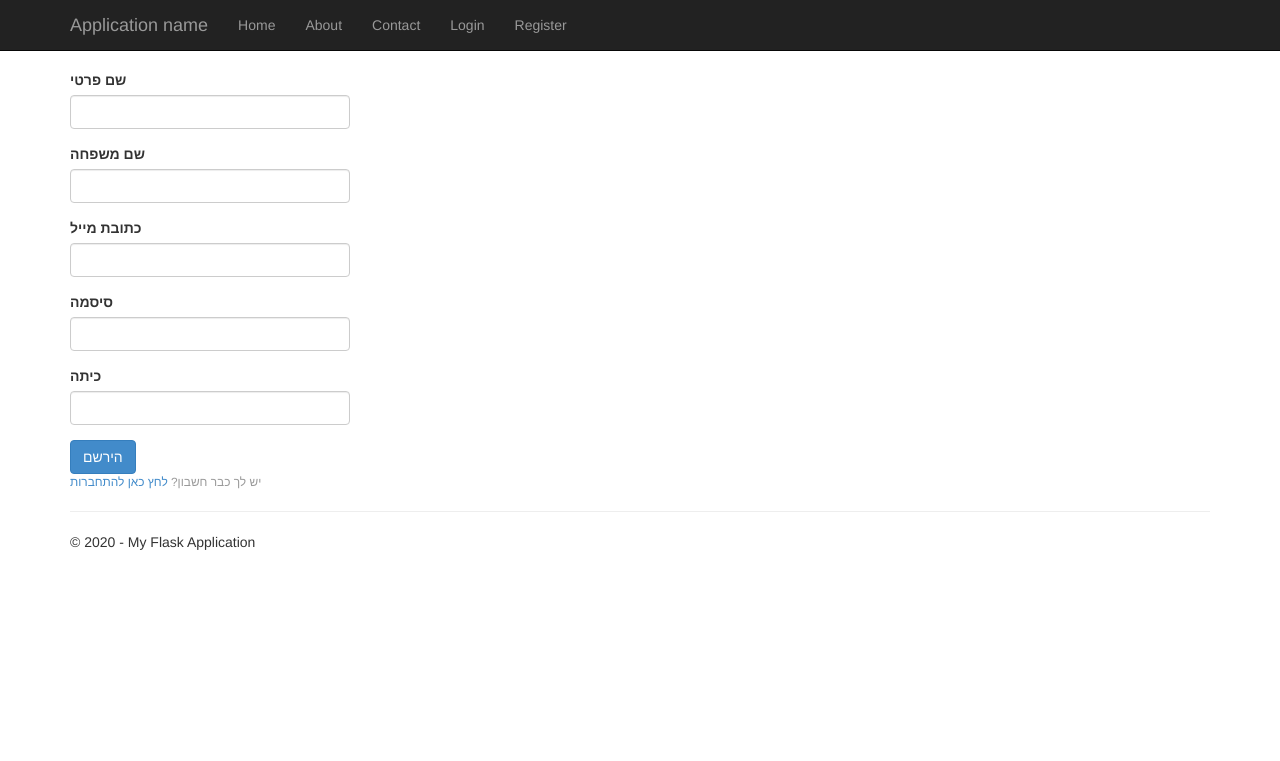
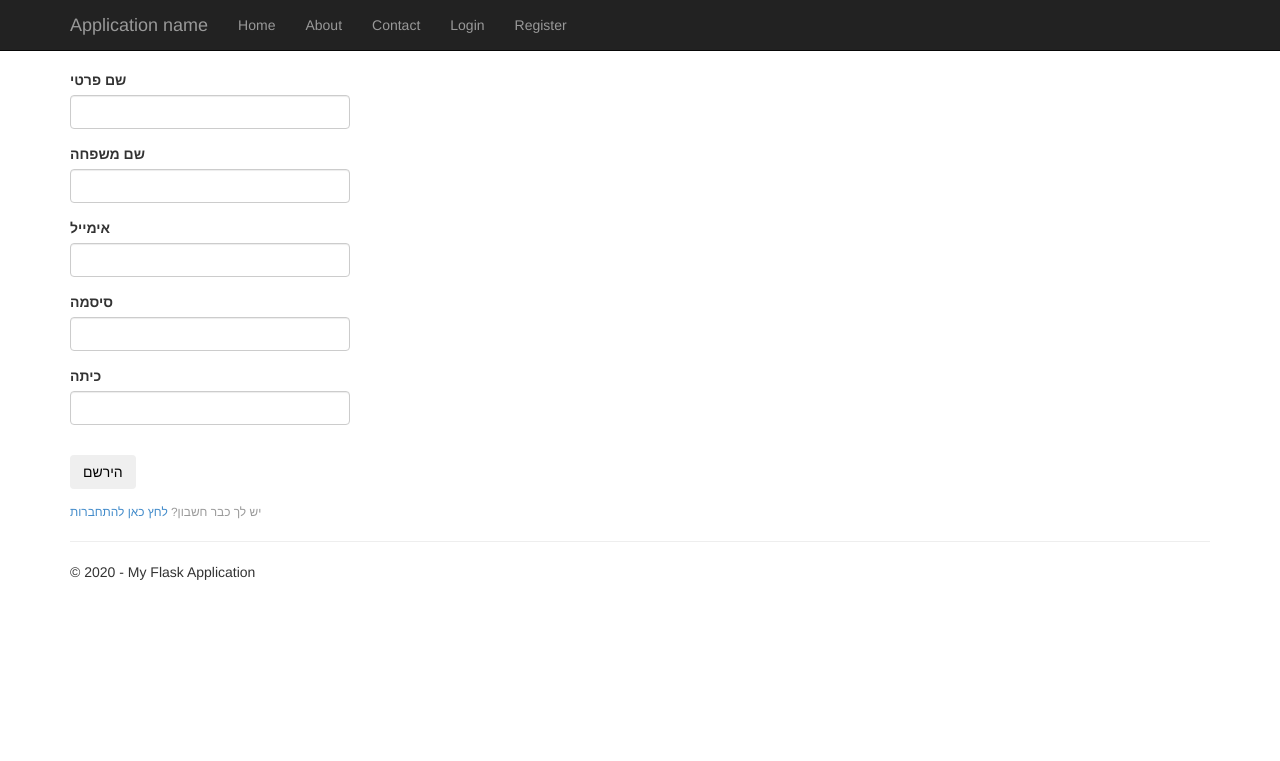
Before and after one commit to TichonetProjects/EZ2022, a Flask app: page /register in a window 1280 px wide. Shown: the top 761 px of the page. Run offline with Flask 2, Linux system fonts and the light colour scheme; parts of the project's set-up code (start-up, migrations or seed data) failed here and were passed over; some libraries are stand-ins or nearby versions.

Commit message:
new registrtion form

```diff
--- a/EzrahotSite/EzrahotSite/__init__.py
+++ b/EzrahotSite/EzrahotSite/__init__.py
@@ -5,10 +5,11 @@ The flask application package.
 from flask import Flask
 from flask_sqlalchemy import SQLAlchemy
 from flask_login import LoginManager
+from flask_bcrypt import Bcrypt
 
 app = Flask(__name__)
 
-# app.config['SECRET_KEY'] = '5791628bb0b13ce0c676dfde280ba245'
+app.config['SECRET_KEY'] = 'a6114f50ec8b3727b938fa92a7f6b969'
 app.config['SQLALCHEMY_DATABASE_URI'] = 'sqlite:///database.db'
 
 db = SQLAlchemy(app)
@@ -16,4 +17,6 @@ db = SQLAlchemy(app)
 login_manager = LoginManager(app)
 login_manager.login_view = 'login'
 
+bcrypt = Bcrypt(app)
+
 import EzrahotSite.views
--- /dev/null
+++ b/EzrahotSite/EzrahotSite/forms.py
@@ -0,0 +1,22 @@
+from flask_wtf import FlaskForm
+from wtforms import StringField, PasswordField, SubmitField, BooleanField
+from wtforms.validators import DataRequired, Email, ValidationError
+from EzrahotSite.models import User
+
+class RegistrationForm(FlaskForm):
+    first_name = StringField('שם פרטי',
+                           validators=[DataRequired()])
+    last_name = StringField('שם משפחה',
+                           validators=[DataRequired()])
+    email = StringField('אימייל',
+                        validators=[DataRequired(), Email()])
+    password = PasswordField('סיסמה', validators=[DataRequired()])
+    school_class = StringField('כיתה',
+                                     validators=[DataRequired()])
+    submit = SubmitField('הירשם')
+
+
+    def validate_email(self, email):
+        user = User.query.filter_by(email=email.data).first()
+        if user:
+            raise ValidationError('That email is taken. Please choose a different one.')
--- a/EzrahotSite/EzrahotSite/templates/register.html
+++ b/EzrahotSite/EzrahotSite/templates/register.html
@@ -2,31 +2,83 @@
 
 {% block content %}
 
-<div class="app">
-    <form method="POST" action="{{ url_for('redirection') }}">
+<div class="content-section">
+    <form method="POST" action="">
+        {{ form.hidden_tag() }}
+        <fieldset class="form-group">
             <div class="form-group">
-            <label for="first_name">שם פרטי</label>
-            <input type="text" class="form-control" name="first_name" />
+                {{ form.first_name.label(class="form-control-label") }}
+
+                {% if form.first_name.errors %}
+                    {{ form.first_name(class="form-control form-control-lg is-invalid") }}
+                    <div class="invalid-feedback">
+                        {% for error in form.first_name.errors %}
+                            <span>{{ error }}</span>
+                        {% endfor %}
+                    </div>
+                {% else %}
+                    {{ form.first_name(class="form-control form-control-lg") }}
+                {% endif %}
             </div>
             <div class="form-group">
-            <label for="last_name">שם משפחה</label>
-            <input type="text" class="form-control" name="last_name">
+                {{ form.last_name.label(class="form-control-label") }}
+
+                {% if form.last_name.errors %}
+                    {{ form.last_name(class="form-control form-control-lg is-invalid") }}
+                    <div class="invalid-feedback">
+                        {% for error in form.last_name.errors %}
+                            <span>{{ error }}</span>
+                        {% endfor %}
+                    </div>
+                {% else %}
+                    {{ form.last_name(class="form-control form-control-lg") }}
+                {% endif %}
             </div>
             <div class="form-group">
-            <label for="email">כתובת מייל</label>
-            <input type="email" class="form-control" name="email">
+                {{ form.email.label(class="form-control-label") }}
+                {% if form.email.errors %}
+                    {{ form.email(class="form-control form-control-lg is-invalid") }}
+                    <div class="invalid-feedback">
+                        {% for error in form.email.errors %}
+                            <span>{{ error }}</span>
+                        {% endfor %}
+                    </div>
+                {% else %}
+                    {{ form.email(class="form-control form-control-lg") }}
+                {% endif %}
             </div>
             <div class="form-group">
-            <label for="password">סיסמה</label>
-            <input type="password" class="form-control" name="password">
+                {{ form.password.label(class="form-control-label") }}
+                {% if form.password.errors %}
+                    {{ form.password(class="form-control form-control-lg is-invalid") }}
+                    <div class="invalid-feedback">
+                        {% for error in form.password.errors %}
+                            <span>{{ error }}</span>
+                        {% endfor %}
+                    </div>
+                {% else %}
+                    {{ form.password(class="form-control form-control-lg") }}
+                {% endif %}
             </div>
             <div class="form-group">
-            <label for="school_class">כיתה</label>
-            <input type="text" class="form-control" name="school_class">
+                {{ form.school_class.label(class="form-control-label") }}
+                {% if form.school_class.errors %}
+                    {{ form.school_class(class="form-control form-control-lg is-invalid") }}
+                    <div class="invalid-feedback">
+                        {% for error in form.school_class.errors %}
+                            <span>{{ error }}</span>
+                        {% endfor %}
                     </div>
-        <button type="submit" class="btn btn-primary">הירשם</button><br />
+                {% else %}
+                    {{ form.school_class(class="form-control form-control-lg") }}
+                {% endif %}
+            </div>
+        </fieldset>
+        <div class="form-group">
+            {{ form.submit(class="btn btn-outline-info") }}
+        </div>
+    </form>
     <small class="text-muted">יש לך כבר חשבון? <a href="{{ url_for('login')}}">לחץ כאן להתחברות</a></small>
-    </form>
 </div>
 
 {% endblock %}
--- a/EzrahotSite/EzrahotSite/views.py
+++ b/EzrahotSite/EzrahotSite/views.py
@@ -4,12 +4,14 @@ Routes and views for the flask application.
 
 from datetime import datetime
 from flask import render_template, request, redirect, url_for
-from EzrahotSite import app, db
+from EzrahotSite import app, db, bcrypt
 import sqlite3
 from sqlite3 import Error
 from flask_login import login_user, current_user, logout_user, login_required
 
 from EzrahotSite.models import User
+
+from EzrahotSite.forms import RegistrationForm
 
 
 
@@ -55,11 +57,13 @@ def login():
 
 @app.route('/register', methods=['GET', 'POST'])
 def register():
+        form = RegistrationForm()
         return render_template(
         'register.html',
         title='Register',
         year=datetime.now().year,
-        message='Resgister Page.'
+        message='Resgister Page.',
+        form = form
     )
 
 @app.route('/redirection', methods=['GET', 'POST'])
```
Lines whose indentation alone changed are shown as unchanged.
